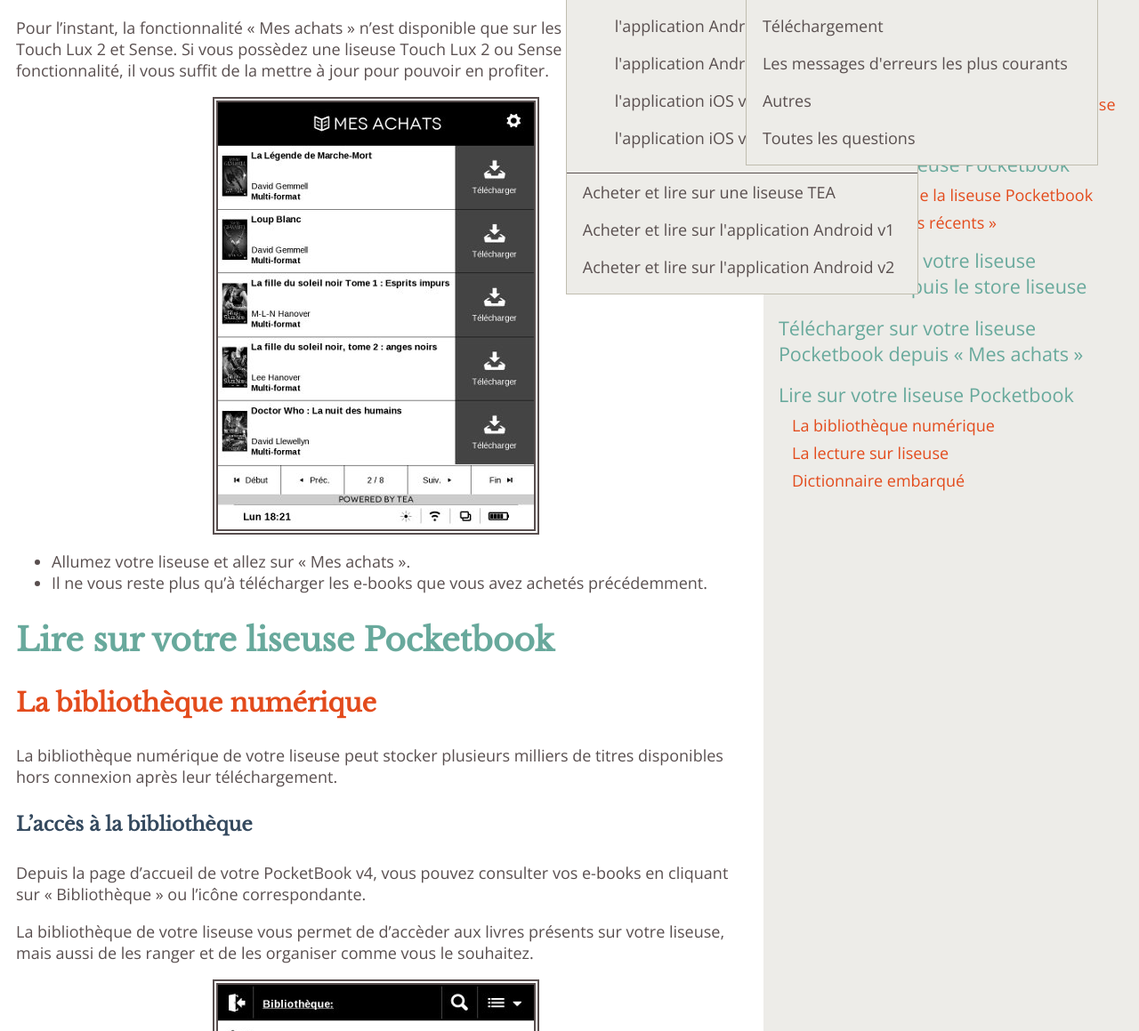
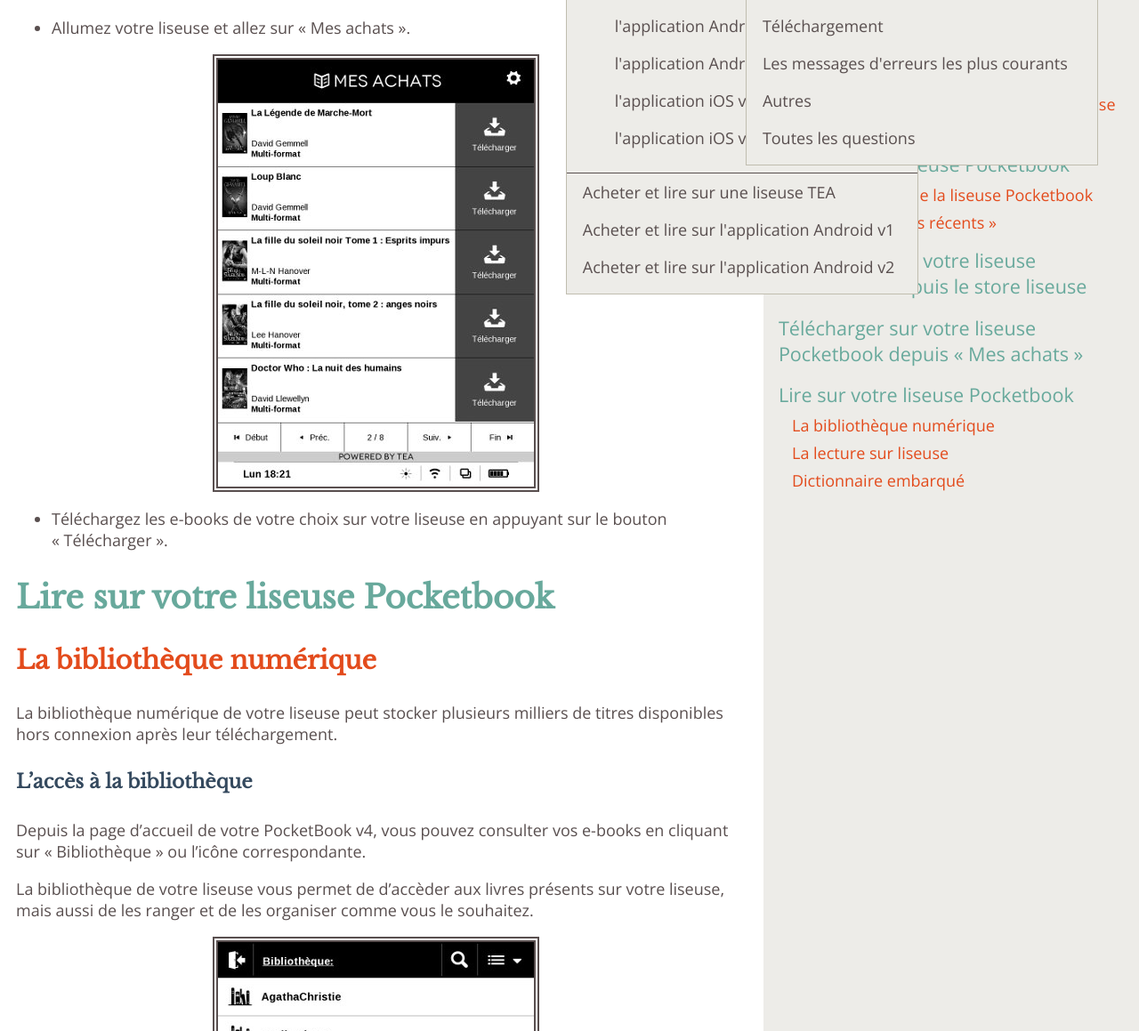
Before and after one commit to TEA-ebook/help-center, a Jekyll site: the page built from _pages/liseusePB.md, in a window 1280 px wide and 1400 px high, scrolled down 7234 px, cut to the strip 241-1400 px from the top of the window. Shown: the whole strip at 89% size. Built offline with Jekyll 4.4.1, drawn with Linux system fonts in a browser that asks for light colours.

Commit message:
Update telecharger-mes-achats.md

```diff
--- a/_includes/telecharger-mes-achats.md
+++ b/_includes/telecharger-mes-achats.md
@@ -1,6 +1,5 @@
-Pour l'instant, la fonctionnalité « Mes achats » n'est disponible que sur les liseuses Pocketbook Touch Lux 2 et Sense. Si vous possèdez une liseuse Touch Lux 2 ou Sense sans cette fonctionnalité, il vous suffit de la mettre à jour pour pouvoir en profiter.
+- Allumez votre liseuse et allez sur « Mes achats ».
 
 ![](/images/telecharger-liseuse-2.jpg)
 
-- Allumez votre liseuse et allez sur « Mes achats ».
-- Il ne vous reste plus qu’à télécharger les e-books que vous avez achetés précédemment.
+- Téléchargez les e-books de votre choix sur votre liseuse en appuyant sur le bouton « Télécharger ».
```
